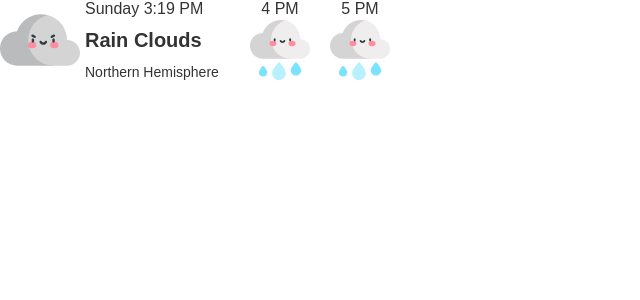
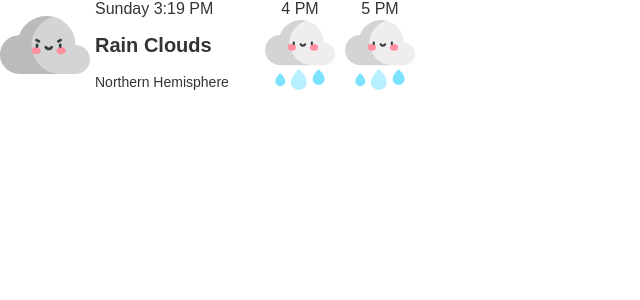
Before and after one commit to kelleymartin/WeatherWidget, a Next.js app: page /weather in a window 1280 px wide. Shown: the top 300 px of the page, without its empty margins (0-640 px from the left). Built offline with nearby package versions, Linux system fonts and the light colour scheme.

Commit message:
Resizing

```diff
--- a/pages/weather.js
+++ b/pages/weather.js
@@ -126,7 +126,7 @@ export default () => {
   return (
     <div className="wrapper">
       <div className="icon-hero">
-        <WeatherIcon weather={now} size={80} />
+        <WeatherIcon weather={now} size={90} />
       </div>
       <div className="time-current">{nowLabel}</div>
       <div className="time-next1">{nowPlus1Label}</div>
@@ -134,8 +134,8 @@ export default () => {
       <div className="weather-pattern">
         {now.label}
       </div>
-      <WeatherIcon weather={nowPlus1} size={60} className="icon-next1"/>
-      <WeatherIcon weather={nowPlus2} size={60} className="icon-next2"/>
+      <WeatherIcon weather={nowPlus1} size={70} className="icon-next1"/>
+      <WeatherIcon weather={nowPlus2} size={70} className="icon-next2"/>
       <div className="hemisphere">Northern Hemisphere</div>
 
       <style jsx global>{`
@@ -146,14 +146,14 @@ export default () => {
         font-family: Ubuntu, sans-serif;
         font-size: 16px;
         font-weight: 400;
-        width: 400px;
-        height: 80px;
+        width: 420px;
+        height: 90px;
       }
 
       .wrapper {
         display: grid;
-        grid-template-columns: 80px 160px 80px 80px;
-        grid-template-rows: 15px 50px 15px;
+        grid-template-columns: 90px 170px 80px 80px;
+        grid-template-rows: 15px 60px 15px;
         grid-template-areas:
         "a b c d"
         "a e f g"
```
